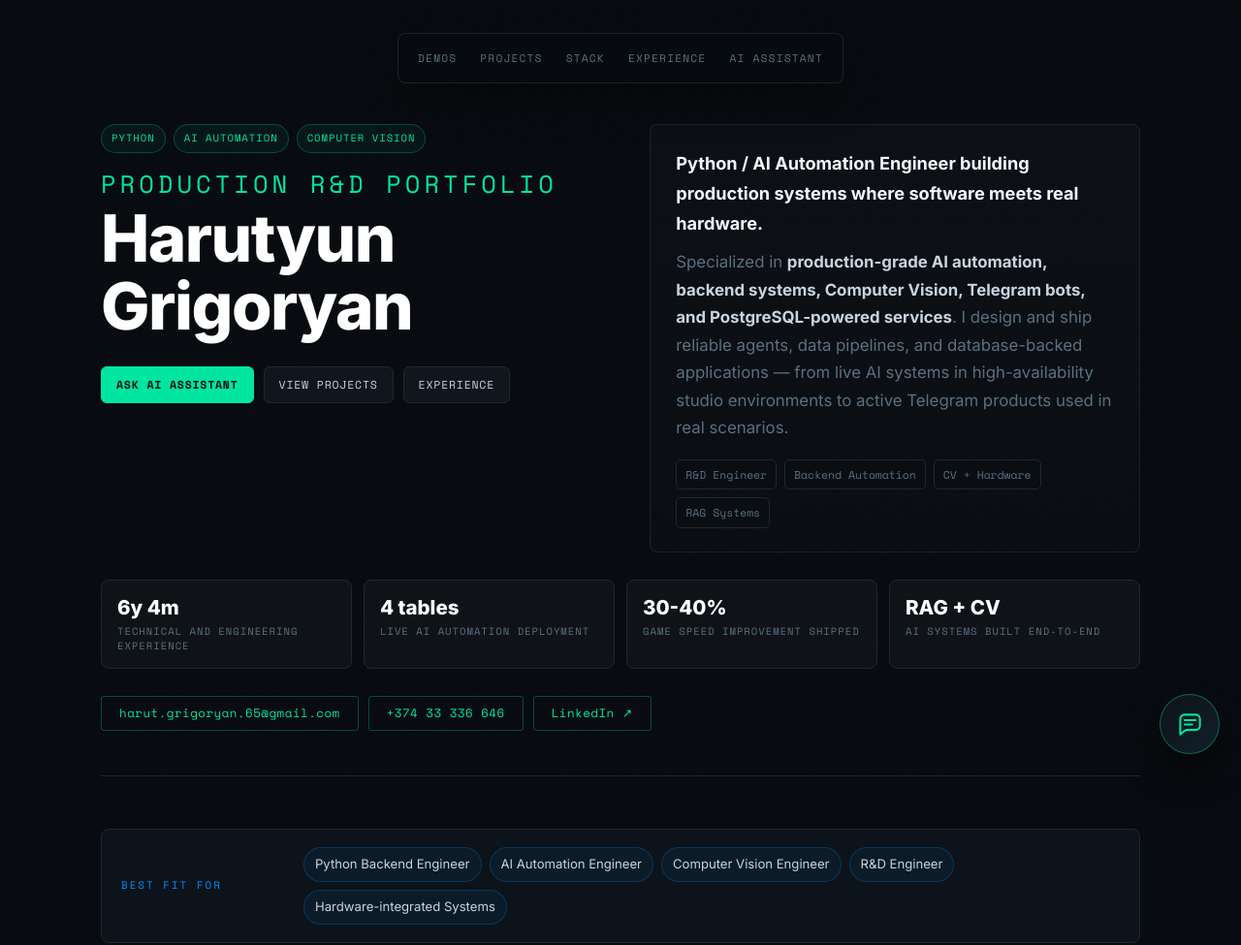
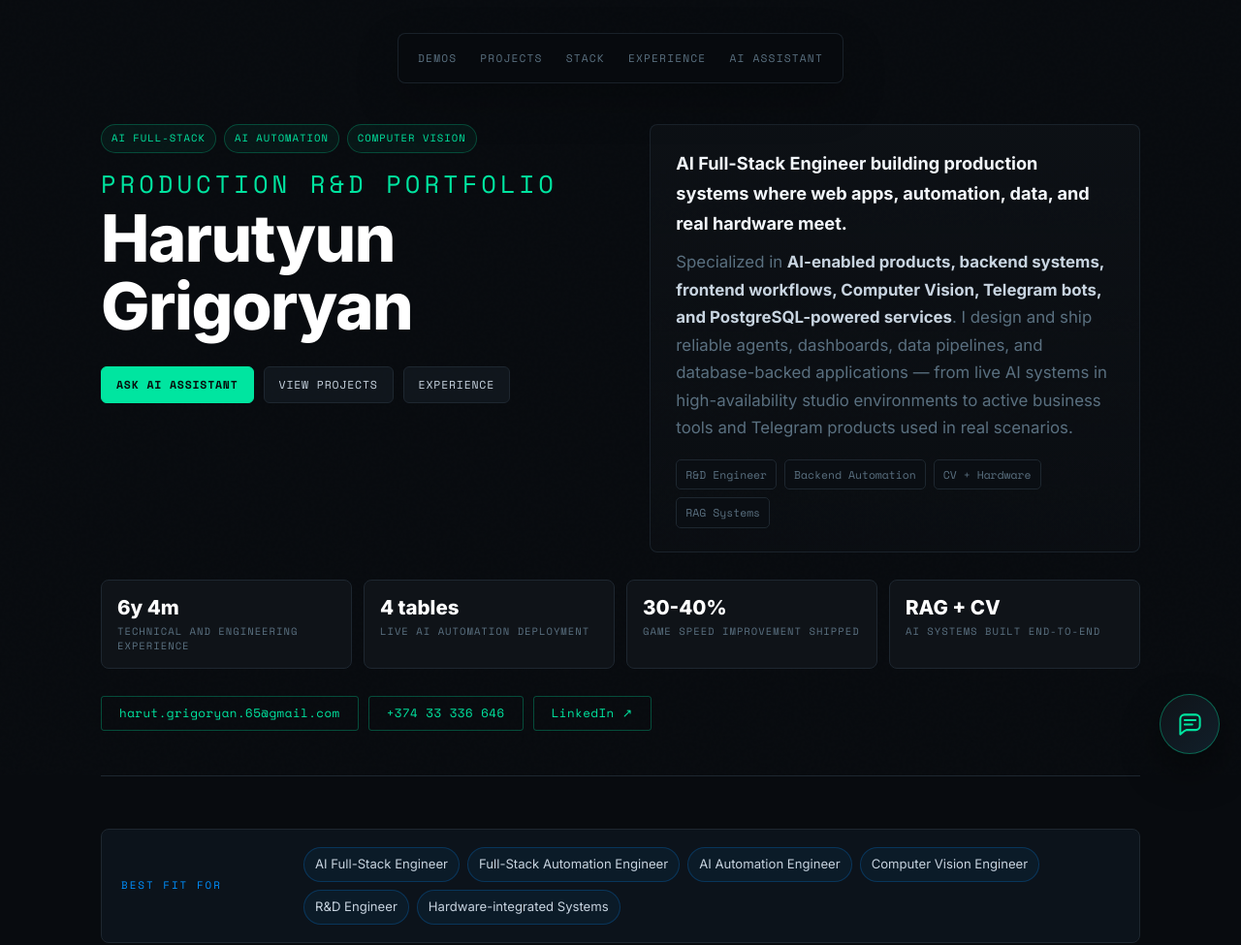
Before and after one commit to harutgrigoryan65-hash/portfolio, a website: page index.html in a window 1280 px wide. Shown: the top 975 px of the page at 97% size. Drawn offline with nearby package versions, Linux system fonts and the light colour scheme.

Commit message:
Reposition portfolio as AI full-stack engineering

```diff
--- a/api/chat.js
+++ b/api/chat.js
@@ -31,8 +31,8 @@ const portfolioChunks = [
     {
         id: "profile-summary",
         title: "Profile Summary",
-        keywords: ["who", "about", "summary", "profile", "engineer", "python", "кто", "о нем", "профиль", "инженер"],
-        content: `Harutyun Grigoryan is a Python Engineer focused on production AI automation, backend systems, Telegram bots, PostgreSQL services, Computer Vision, and hardware-integrated R&D work. His portfolio emphasizes production-grade AI automation, event-driven services, OpenCV/OCR pipelines, local RAG knowledge-base workflows, Arduino/relay/Raspberry Pi integrations, and business automation tools for estimates, presentations, PDF export, and CRM/work-management integrations.`
+        keywords: ["who", "about", "summary", "profile", "engineer", "python", "fullstack", "full-stack", "frontend", "backend", "ai", "кто", "о нем", "профиль", "инженер", "фулстек"],
+        content: `Harutyun Grigoryan is an AI Full-Stack Engineer focused on AI-enabled products, production automation, backend systems, frontend workflows, Telegram bots, PostgreSQL services, Computer Vision, and hardware-integrated R&D work. His portfolio emphasizes end-to-end product engineering: web apps, backend APIs, AI automation, event-driven services, OpenCV/OCR pipelines, local RAG knowledge-base workflows, Arduino/relay/Raspberry Pi integrations, and business automation tools for estimates, presentations, PDF export, and CRM/work-management integrations.`
     },
     {
         id: "contact",
@@ -44,7 +44,7 @@ const portfolioChunks = [
         id: "skills-stack",
         title: "Skills And Technology Stack",
         keywords: ["skills", "stack", "technologies", "tools", "python", "postgresql", "opencv", "ocr", "gemini", "arduino", "websocket", "next", "typescript", "pdf", "pwa", "навыки", "стек", "технологии"],
-        content: `Core stack: Python, backend systems, event-driven services, Telegram bots, PostgreSQL-backed applications, OpenCV, OCR/Tesseract, Gemini API, local LLM/RAG workflows, JSON chunking, TF-IDF retrieval, Tkinter GUI, Arduino, relays, Raspberry Pi, Serial communication, WebSockets, Next.js, TypeScript, PDF generation, PWA/mobile UX, diff and rollback flows, and CRM/work-management integrations.`
+        content: `Core stack: AI full-stack product engineering, Python, Next.js, TypeScript, frontend workflows, backend systems, event-driven services, Telegram bots, PostgreSQL-backed applications, OpenCV, OCR/Tesseract, Gemini API, local LLM/RAG workflows, JSON chunking, TF-IDF retrieval, Tkinter GUI, Arduino, relays, Raspberry Pi, Serial communication, WebSockets, PDF generation, PWA/mobile UX, diff and rollback flows, and CRM/work-management integrations.`
     },
     {
         id: "video-demos",
--- a/index.html
+++ b/index.html
@@ -1384,7 +1384,7 @@
         <div class="header-top">
             <div>
                 <div class="eyebrow-row">
-                    <span class="eyebrow-pill">Python</span>
+                    <span class="eyebrow-pill">AI Full-Stack</span>
                     <span class="eyebrow-pill">AI Automation</span>
                     <span class="eyebrow-pill">Computer Vision</span>
                 </div>
@@ -1399,9 +1399,9 @@
                 </div>
             </div>
             <div class="bio">
-                <div class="bio-lead">Python / AI Automation Engineer building production systems where software meets real hardware.</div>
-                <p>Specialized in <strong>production-grade AI automation, backend systems, Computer Vision, Telegram bots, and PostgreSQL-powered services</strong>.
-                I design and ship reliable agents, data pipelines, and database-backed applications — from live AI systems in high-availability studio environments to active Telegram products used in real scenarios.</p>
+                <div class="bio-lead">AI Full-Stack Engineer building production systems where web apps, automation, data, and real hardware meet.</div>
+                <p>Specialized in <strong>AI-enabled products, backend systems, frontend workflows, Computer Vision, Telegram bots, and PostgreSQL-powered services</strong>.
+                I design and ship reliable agents, dashboards, data pipelines, and database-backed applications — from live AI systems in high-availability studio environments to active business tools and Telegram products used in real scenarios.</p>
                 <div class="role-pills">
                     <span class="role-pill">R&amp;D Engineer</span>
                     <span class="role-pill">Backend Automation</span>
@@ -1438,7 +1438,8 @@
     <section class="fit-strip" aria-label="Best fit roles">
         <div class="fit-title">Best Fit For</div>
         <div class="fit-roles">
-            <span class="fit-role">Python Backend Engineer</span>
+            <span class="fit-role">AI Full-Stack Engineer</span>
+            <span class="fit-role">Full-Stack Automation Engineer</span>
             <span class="fit-role">AI Automation Engineer</span>
             <span class="fit-role">Computer Vision Engineer</span>
             <span class="fit-role">R&amp;D Engineer</span>
```
Also changed, not shown: README.md.
